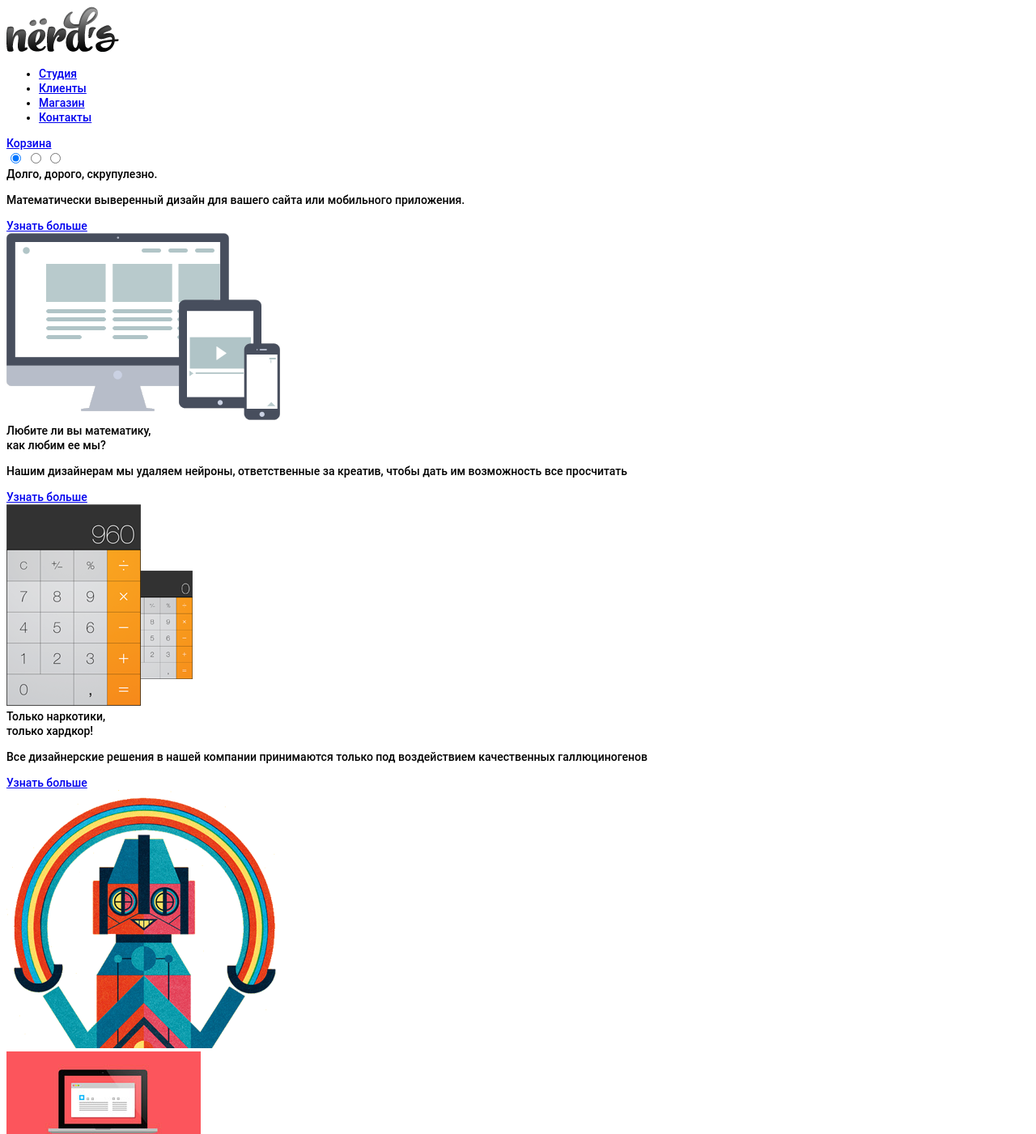
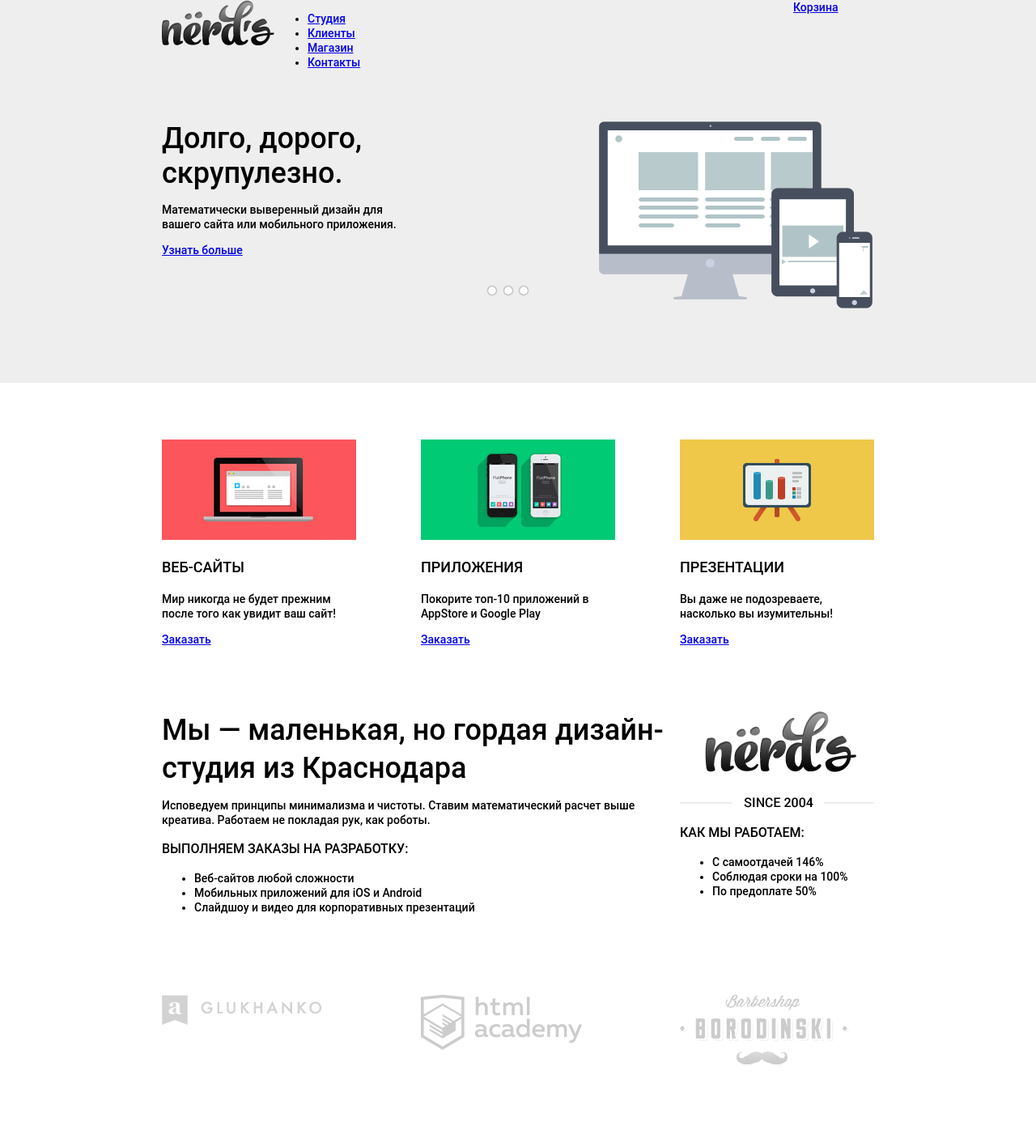
Before and after one commit to AgataWtg/165148-nerds, a plain HTML site: page index.html in a window 1280 px wide. Shown: the top 1401 px of the page at 81% size. Drawn offline with Linux system fonts and the light colour scheme.

Commit message:
Сетка личного проекта

```diff
--- a/css/style.css
+++ b/css/style.css
@@ -1,4 +1,7 @@
 body {
+  margin: 0;
+  padding: 0;
+  background: #ffffff;
   font-size: 14px;
   line-height: 18px;
   color: #000000;
@@ -8,9 +11,186 @@ body {
 h2 {
   font-size: 18px;
   line-height: 30px;
+  text-transform: uppercase;
 }
-
 h3 {
   font-size: 16px;
   line-height: 22px;
+  text-transform: uppercase;
 }
+.clearfix::after {
+  content: "";
+  display: table;
+  clear: both;
+}
+.container {
+  width: 880px;
+  margin: 0 auto;
+  padding: 0 10px;
+}
+.main-header {
+  background-color: #eeeeee;
+  padding-bottom: 50px;
+}
+.logo {
+  float: left;
+  width: 140px;
+  height: 56px;
+}
+.main-menu {
+  float: left;
+  width: 480px;
+}
+.user-block {
+  float: right;
+  width: 100px;
+}
+.slider-content {
+  background-color: #eeeeee;
+  margin-bottom: 70px;
+}
+.slider {
+  position: relative;
+}
+.slider input[type=radio]{
+  display: none;
+}
+
+.slider-slides {
+  width: 300%;
+}
+.slider-slides .slide {
+  width: 880px;
+  float: left;
+}
+.slider-inner {
+  overflow: hidden;
+}
+.slider-controls {
+  position: absolute;
+  top: 200px;
+  left: 400px;
+}
+.slider-controls label {
+  display: inline-block;
+  width: 10px;
+  height: 10px;
+  margin: 0 3px;
+  cursor: pointer;
+  box-shadow: 0 0 2px 0 rgba(0, 0, 0, .8);
+  border-radius: 50%;
+  background: white;
+}
+
+.slide-content {
+  float: left;
+  width: 300px;
+  margin-right: 20px;
+}
+.promo-title {
+  font-size: 36px;
+  line-height: 1.2;
+}
+.slide-image {
+  float: right;
+  width: 340px;
+}
+.features {
+  margin-bottom: 80px;
+}
+.features-item {
+  float: left;
+  width: 240px;
+  margin-right: 80px;
+}
+.features-item:last-child {
+  margin-right: 0;
+}
+.index-content {
+  margin-bottom: 85px;
+}
+.index-content-left {
+  float: left;
+  width: 620px;
+}
+.index-content-right {
+  float: right;
+  width: 240px;
+}
+
+.index-promo {
+  font-size: 36px;
+  line-height: 1.3;
+}
+
+.logo-item {
+  float: left;
+  width: 240px;
+  margin-right: 80px;
+}
+.logo-item:last-child{
+  margin-right: 0;
+}
+.map {
+  position: relative;
+  margin-top: 85px;
+  width: 1199px;
+  height: 416px;
+  margin-right: auto;
+  margin-left: auto;
+}
+.contacts {
+  position: absolute;
+  top: 85px;
+  left: 160px;
+  width: 250px;
+  background: #ffffff;
+  padding: 30px 20px;
+}
+.main-footer {
+  padding-top: 75px;
+  padding-bottom: 75px;
+}
+.footer-social {
+  float: left;
+  width: 240px;
+}
+.discount {
+  float: right;
+  width: 580px;
+}
+/* Стили каталога */
+.welcome {
+  background-color: #eeeeee;
+  padding-bottom: 90px;
+  margin-bottom: 80px;
+}
+.welcome-text {
+  width: 700px;
+  font-size: 40px;
+  line-height: 1.2;
+  text-transform: uppercase;
+  text-align: center;
+  margin-left: auto;
+  margin-right: auto;
+}
+
+.filter-form {
+  float: left;
+  width: 240px;
+}
+.catalog-items {
+  float: right;
+  width: 560px;
+}
+
+.catalog-item {
+  display: inline-block;
+  width: 240px;
+  height: 240px;
+  margin-right: 76px;
+  margin-bottom: 80px;
+}
+.catalog-item:nth-child(odd) {
+  margin-right: 0;
+}
--- a/index.html
+++ b/index.html
@@ -6,7 +6,8 @@
     <link rel="stylesheet" href="css/style.css">
   </head>
   <body>
-    <header class="main-header">
+
+    <header class="main-header clearfix">
       <div class="container">
         <div class="header-top">
           <div class="logo">
@@ -26,71 +27,96 @@
         </div>
       </div>
     </header>
-    <main class="container">
+    <!-- end main-header -->
+
+    <!-- slider -->
+    <div class="slider-content">
+      <div class="container">
     <div class="slider">
-        <form class="slider-form" action="https://echo.htmlacademy.ru" method="post">
-          <input type="radio" id="btn1" name="toggle" checked>
-          <label for="btn1"></label>
-          <input type="radio" id="btn2" name="toggle">
-          <label for="btn2"></label>
-          <input type="radio" id="btn3" name="toggle">
-          <label for="btn3"></label>
-        </form>
+                <input type="radio" id="btn-1" name="toggle" checked>
+                <input type="radio" id="btn-2" name="toggle">
+                <input type="radio" id="btn-3" name="toggle">
+        <div class="slider-controls">
+                      <label for="btn-1"></label>
+                      <label for="btn-2"></label>
+                      <label for="btn-3"></label>
                     </div>
-      <div class="promo active">
-        <div class="promo-text">
+
+          <div class="slider-inner">
+            <div class="slider-slides">
+
+            <div class="slide">
+              <div class="slide-content">
               <div class="promo-title">Долго, дорого, скрупулезно.</div>
               <p>Математически выверенный дизайн для вашего сайта или мобильного приложения.</p>
-        <a class="btn btn-red" href="#">Узнать больше</a>
-        </div>
-        <div class="promo-image">
-        <img src="img/promo-design.png" width="338" height="231" alt="design">
+              <a class="btn btn-red" href="#">Узнать больше</a></div>
+              <div class="slide-image">
+              <img src="img/promo-computer.png" width="338" height="231" alt="Дизайн сайта или мобильного приложения">
             </div>
             </div>
-      <div class="promo">
-        <div class="promo-text">
+
+          <div class="slide">
+            <div class="slide-content">
             <div class="promo-title">Любите ли вы математику,<br> как любим ее мы?</div>
-          <p>Нашим дизайнерам мы удаляем нейроны, ответственные за креатив, чтобы дать им возможность все просчитать</p>
-          <a class="btn btn-red" href="#">Узнать больше</a>
-        </div>
-        <div class="promo-image">
-        <img src="img/promo-calculate.png" width="230" height="249" alt="design">
+            <p>Нашим дизайнерам мы удаляем нейроны, ответственные за креатив, чтобы дать им возможность все просчитать.</p>
+            <a class="btn btn-red" href="#">Узнать больше</a></div>
+            <div class="slide-image">
+            <img src="img/promo-calculate.png" width="230" height="249" alt="Креативная математика">
           </div>
           </div>
-      <div class="promo">
-        <div class="promo-text">
+
+          <div class="slide">
+            <div class="slide-content">
             <div class="promo-title">Только наркотики,<br> только хардкор!</div>
             <p>Все дизайнерские решения в нашей компании принимаются только под воздействием
-            качественных галлюциногенов</p>
-          <a class="btn btn-red" href="#">Узнать больше</a>
-          </div>
-          <div class="promo-image">
-          <img src="img/promo-rainbow.png" width="333" height="319" alt="Design">
+            качественных галлюциногенов.</p>
+            <a class="btn btn-red" href="#">Узнать больше</a></div>
+            <div class="slide-image">
+          <img src="img/promo-rainbow.png" width="333" height="319" alt="Привычные дизайнерские решения">
         </div>
         </div>
-    <section class="features">
+
+       </div>
+      </div>
+    </div>
+  </div>
+</div>
+
+  <!-- end slider -->
+
+    <main>
+      <section class="features clearfix">
+      <div class="container">
+
         <div class="features-item">
           <img src="img/index-web.jpg" width="240" height="124" alt="Веб-сайты">
           <h2>Веб-сайты</h2>
           <p>Мир никогда не будет прежним после того как увидит ваш сайт!</p>
           <a class="btn btn-red" href="#">Заказать</a>
         </div>
+
         <div class="features-item">
           <img src="img/index-applications.jpg" width="240" height="124" alt="Приложения">
           <h2>Приложения</h2>
           <p>Покорите топ-10 приложений в AppStore и Google Play</p>
           <a class="btn btn-green" href="#">Заказать</a>
         </div>
+
         <div class="features-item">
           <img src="img/index-presentations.jpg" width="240" height="124" alt="Презентации">
           <h2>Презентации</h2>
           <p>Вы даже не подозреваете, насколько вы изумительны!</p>
           <a class="btn btn-yellow" href="#">Заказать</a>
         </div>
+      </div>
       </section>
-      <section class="index-content">
+  <!-- end features -->
+
+      <section class="index-content clearfix">
+        <div class="container">
+
         <div class="index-content-left">
-          <div class="index-promo">Мы - маленькая, но гордая дизайн-студия из Краснодара
+          <div class="index-promo">Мы — маленькая, но гордая дизайн-студия из Краснодара
           </div>
           <p>Исповедуем принципы минимализма и чистоты. Ставим математический расчет выше креатива. Работаем не покладая рук, как роботы.</p>
           <div class="promo-list">
@@ -102,6 +128,7 @@
           </ul>
         </div>
       </div>
+
         <div class="index-content-right">
           <img src="img/index-logo.png" width="240" height="119" alt="Nerds since 2004">
           <div class="promo-list">
@@ -113,8 +140,12 @@
           </ul>
         </div>
       </div>
+    </div>
       </section>
-      <div class="logos-list">
+  <!-- end index-content -->
+
+      <div class="logos-list clearfix">
+        <div class="container">
         <div class="logo-item logo-glukhanko"><a href="#"><img src="img/index-glukhanko.png" width="198" height="37" alt="Glukhanko"></a>
         </div>
         <div class="logo-item logo-htmlacademy"><a href="#"><img src="img/index-htmlacademy.png" width="199" height="68" alt="html academy"></a>
@@ -122,31 +153,33 @@
         <div class="logo-item logo-borodinsky"><a href="#"><img src="img/index-borodinsky.png" width="209" height="86" alt="Borodinski"></a>
         </div>
       </div>
+    </div>
     </main>
-    <footer class="main-footer">
-      <div class="container">
-        <div class="footer-top">
+  <!-- end logos-list -->
+
+  <section class="map">
       <img src="img/map.jpg" width="1199" height="416" alt="Карта">
       <div class="contacts">
-            <div class="contacts-title">Nёrds design studio
-            </div>
+        <h3>Nёrds design studio</h3>
         <p>191186, Санкт-Петербург,
           ул. Б. Конюшенная, д. 19/8</p>
-            <p>тел. +7 (812) 275-75-75</p>
+        <a href="tel.: +7 (812) 275-75-75">тел. +7 (812) 275-75-75</a>
         <a class="btn btn-red" href="#">Напишите нам</a>
       </div>
-        </div>
-        <div class="footer-bottom">
+  </section>
+  <!-- end map -->
+
+    <footer class="main-footer clearfix">
+      <div class="container">
           <div class="footer-social">
             <a class="social social-vk" href="#">Вконтакте</a>
             <a class="social social-fb" href="#">Фейсбук</a>
             <a class="social social-inst" href="#">Инстаграм</a>
           </div>
           <div class="discount">
-            <div class="discount-promo">Давайте дружить, это выгодно!
+            <div class="index-promo">Давайте дружить, это выгодно!
             </div>
             <p>Скидка 10% для друзей из социальных сетей.</p>
-          </div>
           </div>
         </div>
     </footer>
```
Also changed, not shown: catalog.html (+49 -29 lines), img/promo-computer.png (renamed from img/promo-design.png). Lines whose indentation alone changed are shown as unchanged.
